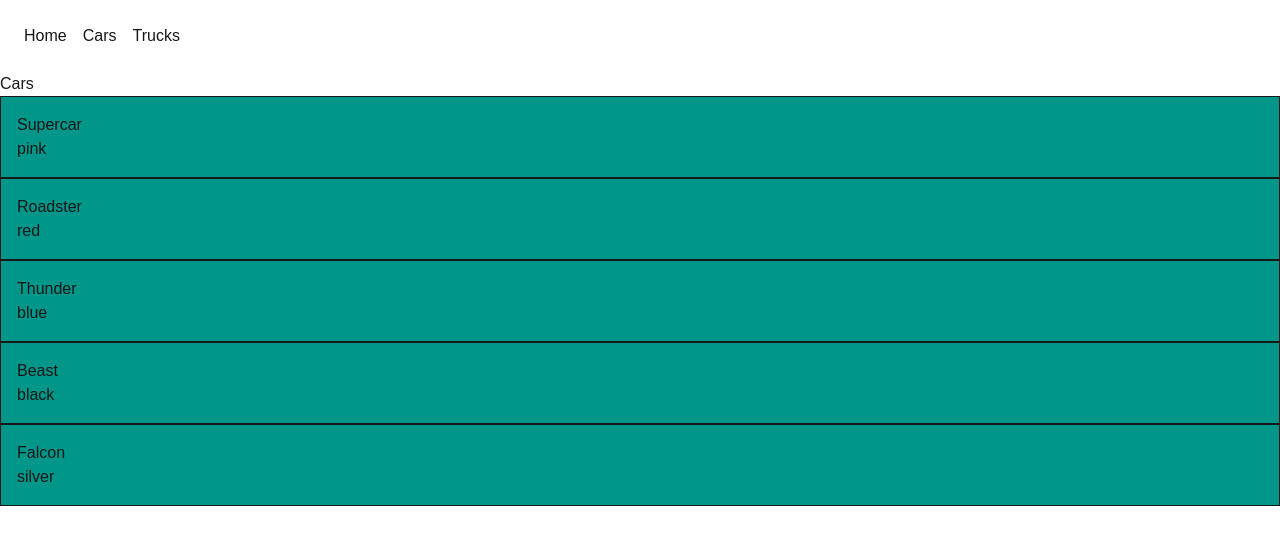
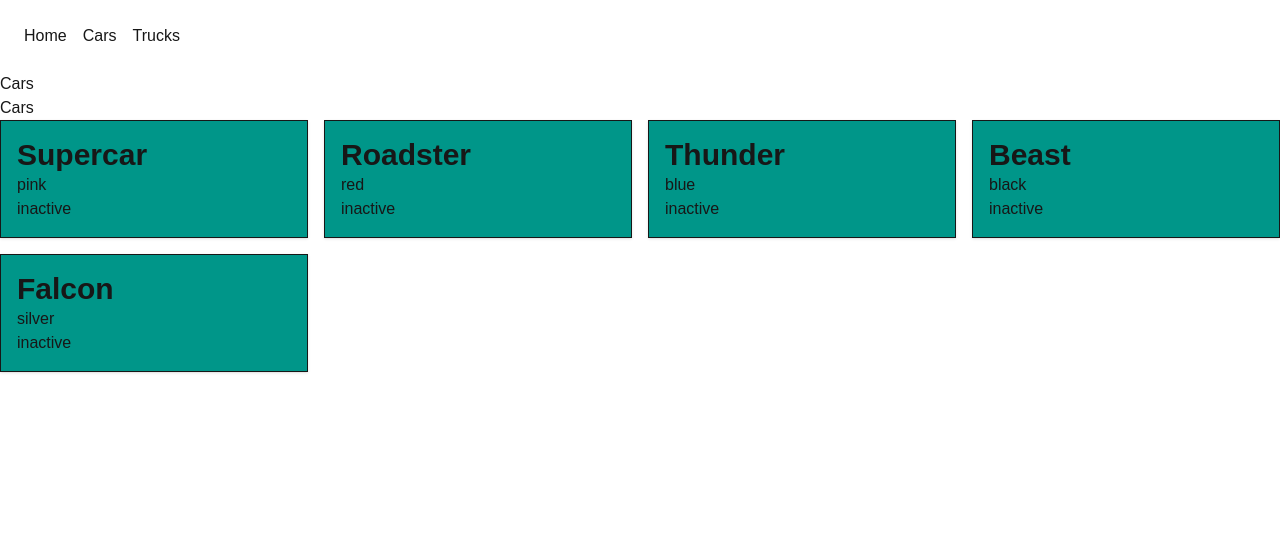
Before and after one commit to sude444/5cwi_next, a Next.js app: page /cars in a window 1280 px wide. Shown: the top 544 px of the page. Built offline with nearby package versions, Linux system fonts and the light colour scheme.

Commit message:
isActive state added

```diff
--- a/app/cars/page.tsx
+++ b/app/cars/page.tsx
@@ -1,6 +1,7 @@
 import React from 'react';
 import Card from '../components/ui/cars/Card';
 import { Car } from '@/lib/types/types';
+import CarList from '../components/ui/cars/CarList';
 
 type Props = {};
 
@@ -59,7 +60,8 @@ export default function page({ }: Props) {
     return (
         <div>
             <h1>Cars</h1>
-            {cars.map((car: Car) => <Card car={car} />)}
+            <div><CarList cars={cars} /></div>
+
         </div>
     );
 }
--- /dev/null
+++ b/app/components/ui/cars/CarList.tsx
@@ -0,0 +1,15 @@
+import { Car } from '@/lib/types/types';
+import React from 'react';
+import Card from './Card';
+
+type Props = { cars: Car[] };
+
+export default function CarList({ cars }: Props) {
+    return <div>
+        <h1>Cars</h1>
+        <div className='grid grid-cols-2 md:grid-cols-4 gap-4'>
+            {cars.map((car: Car) => <Card car={car} />)}
+        </div>
+
+    </div>;
+}
--- a/app/components/ui/cars/Card.tsx
+++ b/app/components/ui/cars/Card.tsx
@@ -1,11 +1,22 @@
+"use client";
 import { Car } from '@/lib/types/types';
-import React from 'react';
+import React, { useState } from 'react';
 
 type Props = { car: Car };
 
 export default function Card({ car }: Props) {
-    return <div className='bg-teal-600 border p-4'>
-        <h2>{car.name}</h2>
-        <div>{car.color}</div>
-    </div>;
+    const [isActive, setIsActive] = useState(false);
+
+    return (
+        <div
+            className={`border shadow p-4 hover:cursor-pointer ${isActive ? "bg-pink-500" : "bg-teal-600"}`}
+            onClick={() => {
+                setIsActive(!isActive);
+            }}
+        >
+            <h2 className='font-bold text-3xl'>{car.name}</h2>
+            <div>{car.color}</div>
+            {isActive ? "active" : "inactive"}
+        </div>
+    )
 }
```
